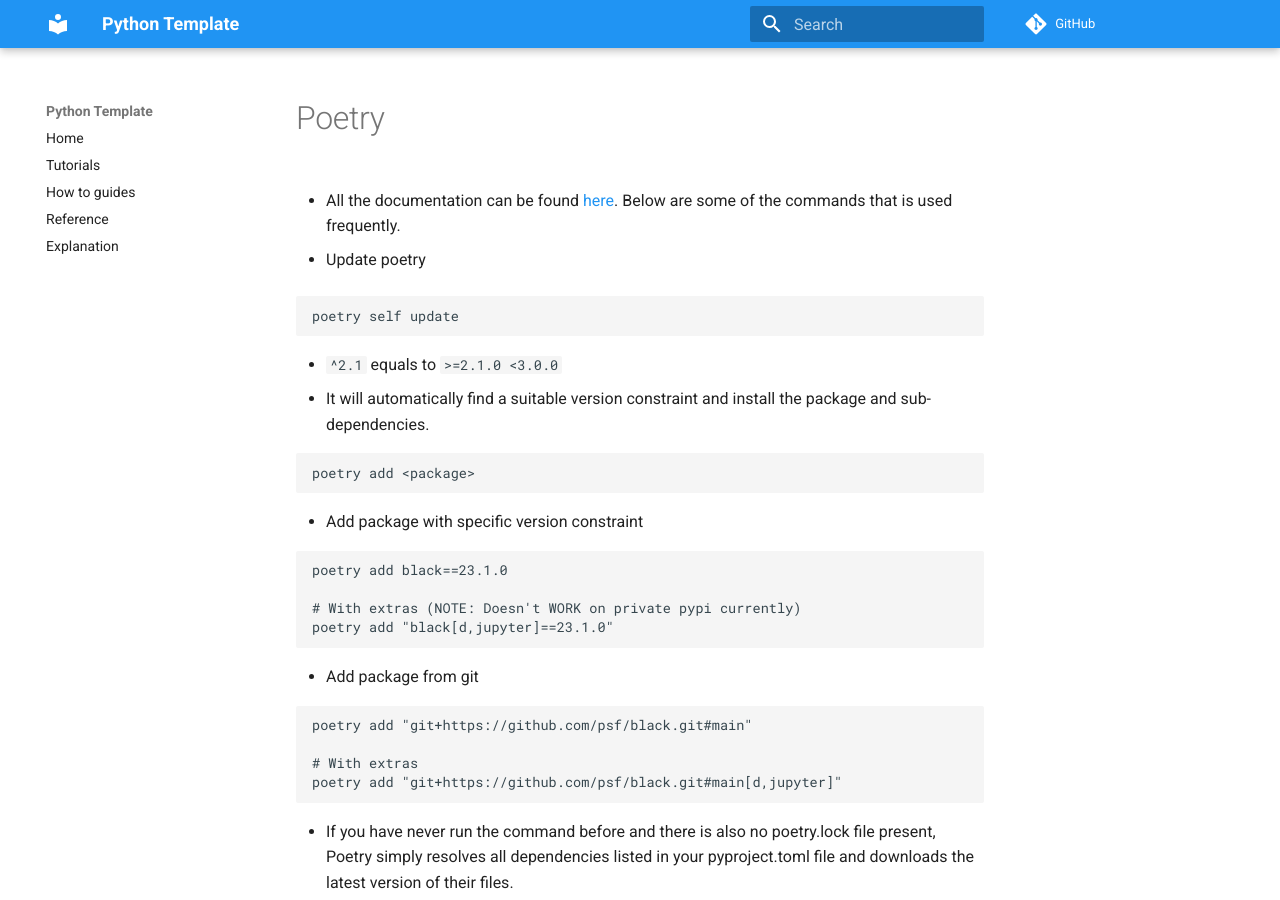
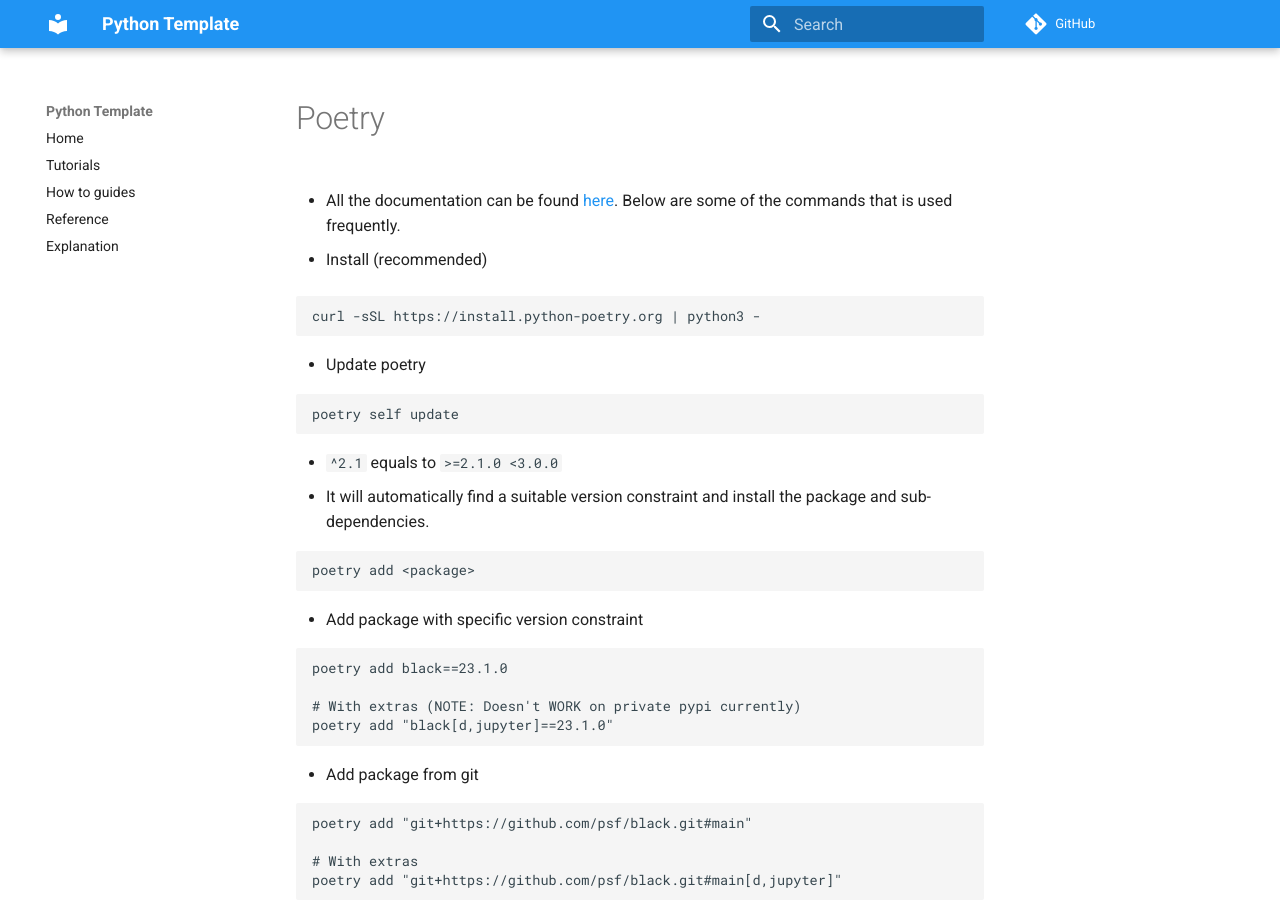
Before and after one commit to ilkersigirci/python-template, an MkDocs documentation site: the page built from docs/poetry.md, in a window 1280 px wide and 900 px high. Built offline with MkDocs 1.6.1 and Material for MkDocs 9.7.7, drawn with Linux system fonts in a browser that asks for light colours.

Commit message:
poetry notes added

````diff
--- a/docs/poetry.md
+++ b/docs/poetry.md
@@ -1,4 +1,10 @@
 - All the documentation can be found [here](https://python-poetry.org/docs/). Below are some of the commands that is  used frequently.
+
+- Install (recommended)
+
+```bash
+curl -sSL https://install.python-poetry.org | python3 -
+```
 
 -   Update poetry
 
````
Also changed, not shown: README.md (+5 -0 lines), 1 other file.
